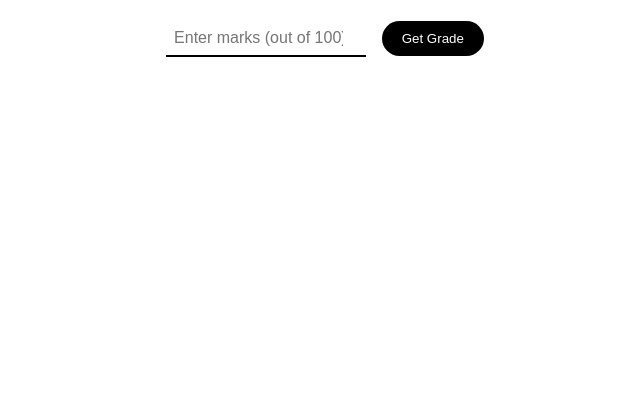
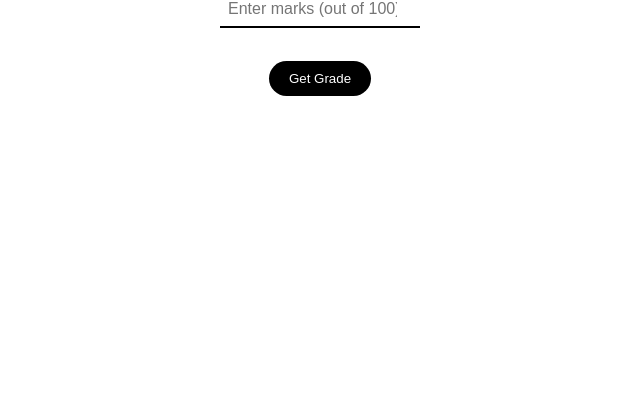
Before and after one commit to vaibhavtrivedi2002/Grade-Generator, a plain HTML site: page index.html in a window 1280 px wide. Shown: the part 393-800 px from the top of the page, without its empty margins (320-960 px from the left). Drawn offline with Linux system fonts and the light colour scheme.

Commit message:
Update index.html

```diff
--- a/index.html
+++ b/index.html
@@ -1,3 +1,4 @@
+<html>
 <head>
 <title>Grade Marking System</title>
 <link rel="stylesheet" type="text/css" href="style.css">
@@ -6,12 +7,10 @@
 
 <div class="container">
     <h2>Grade Marking System</h2>
-    <input type="number" id="marksInput" placeholder="Enter marks (out of 100)">
+    <input type="number" id="marksInput" placeholder="Enter marks (out of 100)"><br><br>
     <button onclick="calculateGrade()">Get Grade</button>
     <div id="gradeResult"></div>
 </div>
-
 <script src="script.js"></script>
-
 </body>
 </html>
```
